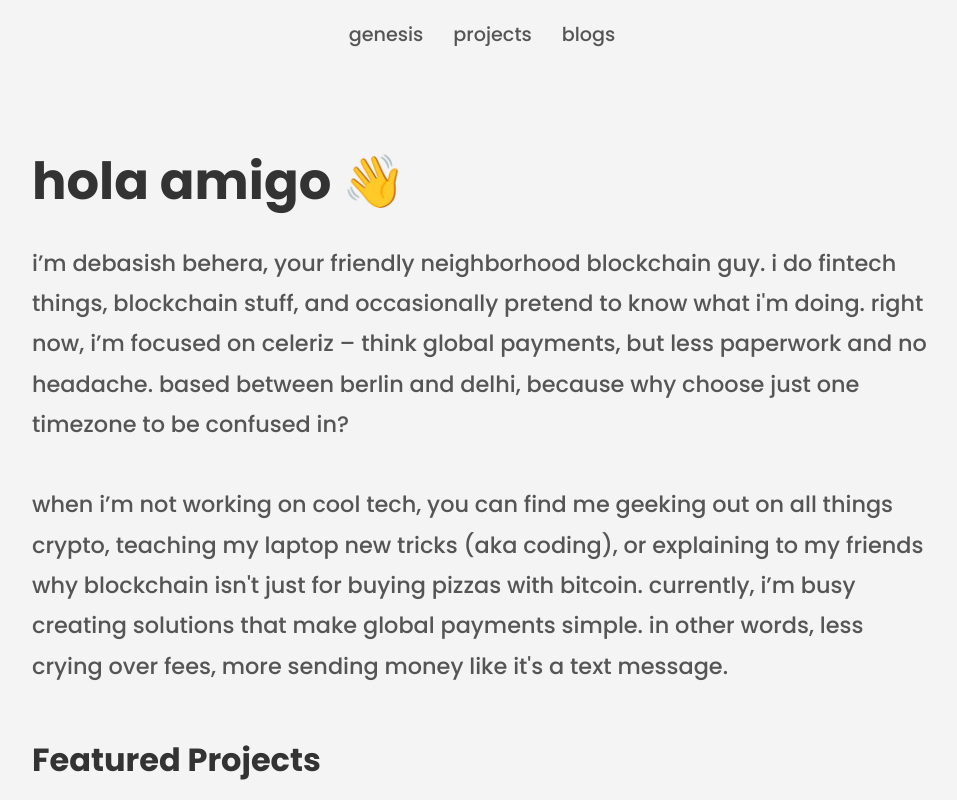
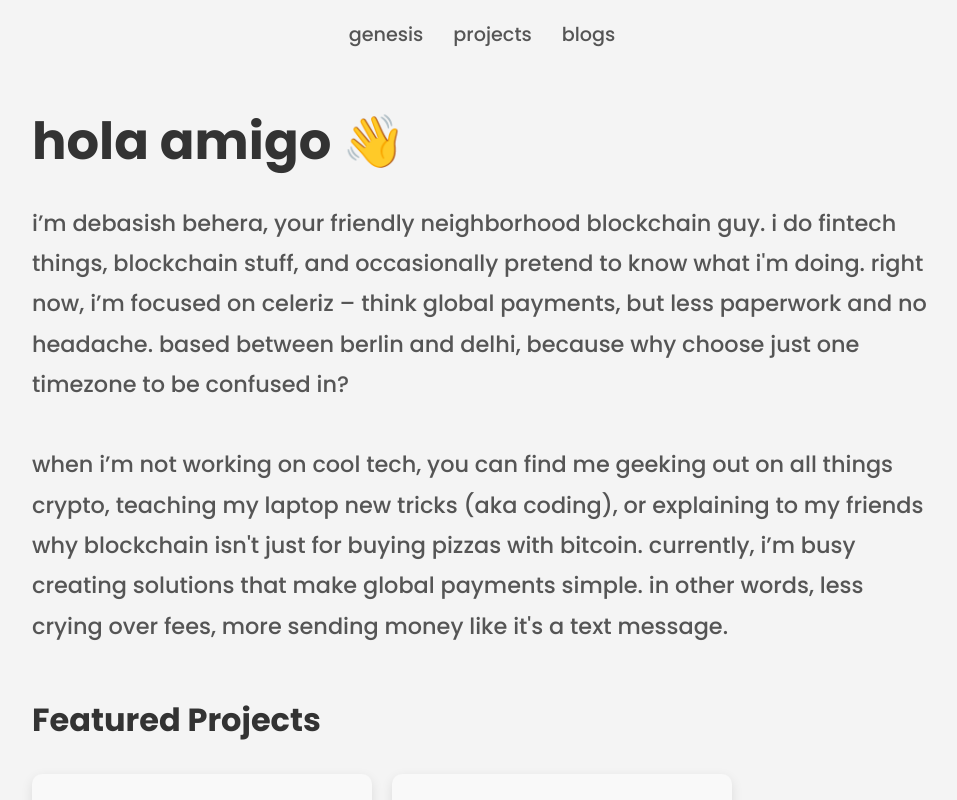
Before and after one commit to Debasish616/debasishbehera, a React (Create React App) app: page / in a window 1280 px wide. Shown: the top 800 px of the page, without its empty margins (158-1115 px from the left). Built offline with nearby package versions, Linux system fonts and the light colour scheme.

Commit message:
hola amigo 5

```diff
--- a/src/pages/Home.css
+++ b/src/pages/Home.css
@@ -1,6 +1,6 @@
 .home-container {
     max-width: 900px;
-    margin: 40px auto;
+    /* margin: 40px auto; */
     text-align: left;
 }
 
--- a/src/pages/Projects.css
+++ b/src/pages/Projects.css
@@ -4,7 +4,7 @@
     padding: 30px;
     /* background-color: #ffffff;
     border-radius: 10px; */
-    box-shadow: 0 4px 8px rgba(0, 0, 0, 0.1);
+    /* box-shadow: 0 4px 8px rgba(0, 0, 0, 0.1); */
   }
 
   .projects h2 {
```
